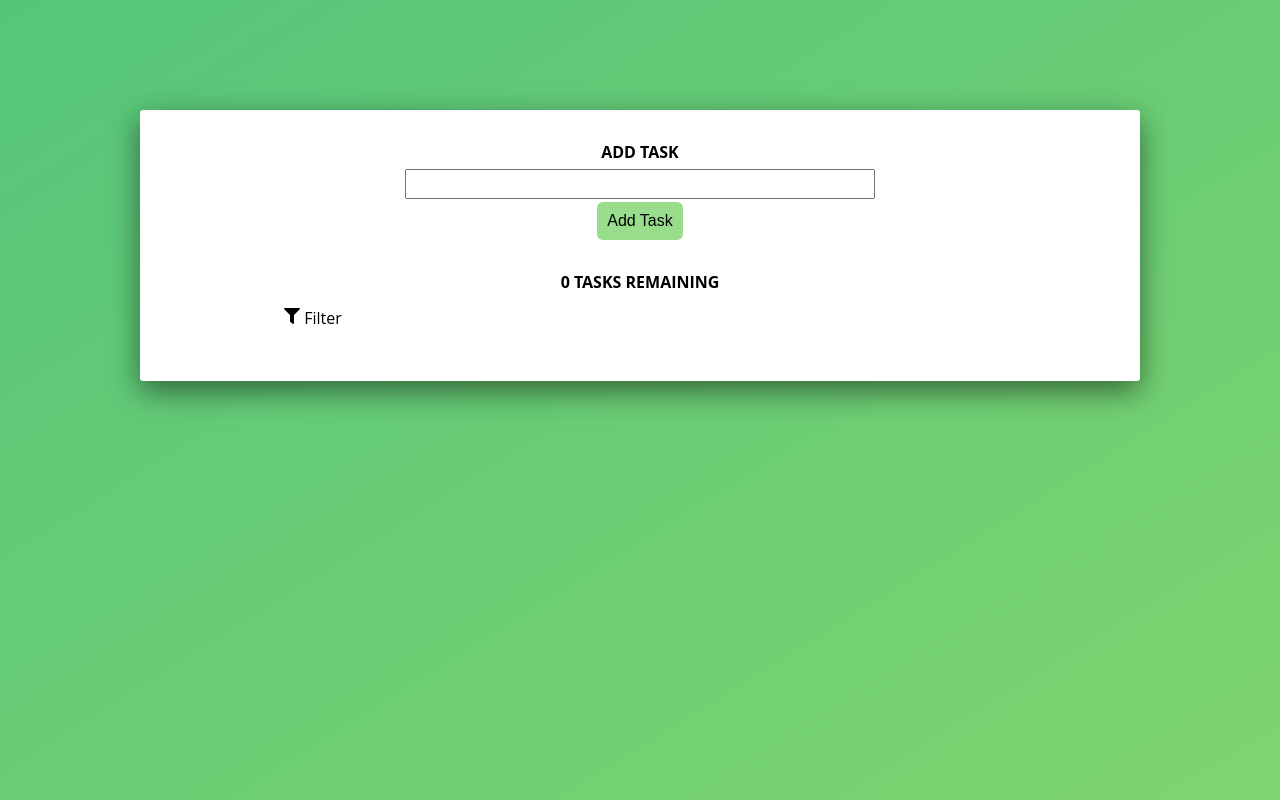
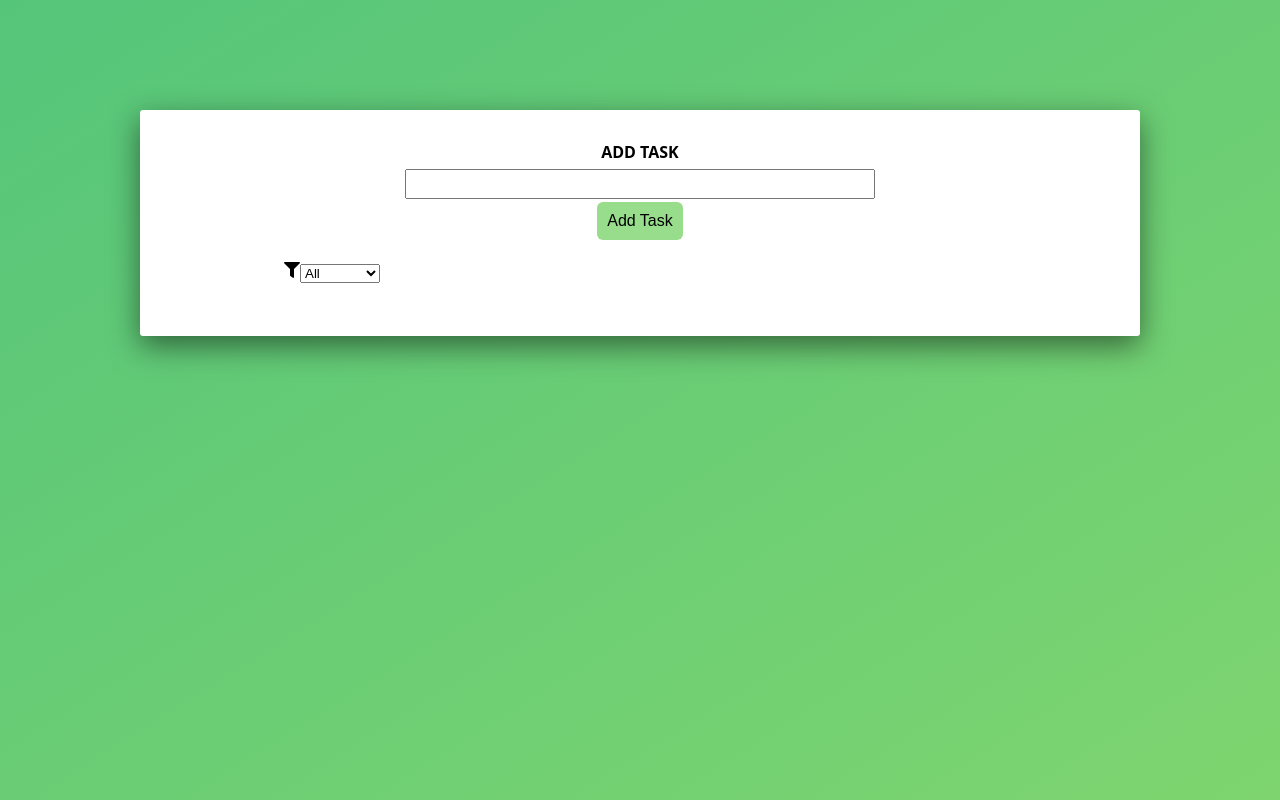
Before and after one commit to sianwa11/My-Todo-app, a React (Create React App) app: page / in a window 1280 px wide. Built offline with nearby package versions, Linux system fonts and the light colour scheme.

Commit message:
Added Task filters

```diff
--- /dev/null
+++ b/src/components/Input/Filter.js
@@ -0,0 +1,22 @@
+import React from "react";
+
+import { FaFilter } from "react-icons/fa";
+
+const Filter = (props) => {
+  return (
+    <>
+      <div>
+        <label>
+          <FaFilter />
+          <select value={props.filter} onChange={props.onChange}>
+            <option value="All">All</option>
+            <option value="Complete">Complete</option>
+            <option value="Pending">Pending</option>
+          </select>
+        </label>
+      </div>
+    </>
+  );
+};
+
+export default Filter;
--- a/src/components/ToDo/ToDoList.js
+++ b/src/components/ToDo/ToDoList.js
@@ -1,23 +1,28 @@
-import React, { useContext } from "react";
+import React, { useContext, useState } from "react";
 import TaskContext from "../../tasks/task-context";
 import ListItem from "./ListItem/ListItem";
-import { FaFilter } from "react-icons/fa";
 
 import styles from "./ToDo.module.scss";
+import Filter from "../Input/Filter";
 
 const FILTER_TASKS = {
-  All: () => {},
+  All: () => true,
   Complete: (task) => task.completed,
   Pending: (task) => !task.completed,
 };
 
 const ToDoList = (props) => {
+  const [filter, setFilter] = useState("All");
+
   const taskCtx = useContext(TaskContext);
   const tasks = taskCtx.tasks;
-  const filter = "Complete";
+
+  const filterHandler = (e) => {
+    setFilter(e.target.value);
+  };
 
   const renderedTasks = tasks
-    // .filter((task) => task.completed)
+    .filter(FILTER_TASKS[filter])
     .map((task) => (
       <ListItem
         key={task.id}
@@ -27,14 +32,11 @@ const ToDoList = (props) => {
         completed={task.completed}
       />
     ));
+
   return (
     <>
       <div className={styles.todo}>
-        <h4 className={styles.todo__text}>{tasks.length} tasks remaining</h4>
-
-        <div>
-          <FaFilter /> <span>Filter</span>
-        </div>
+        <Filter filter={filter} onChange={filterHandler} />
 
         <div>
           <ul className={styles.todo__list}>{renderedTasks}</ul>
```
